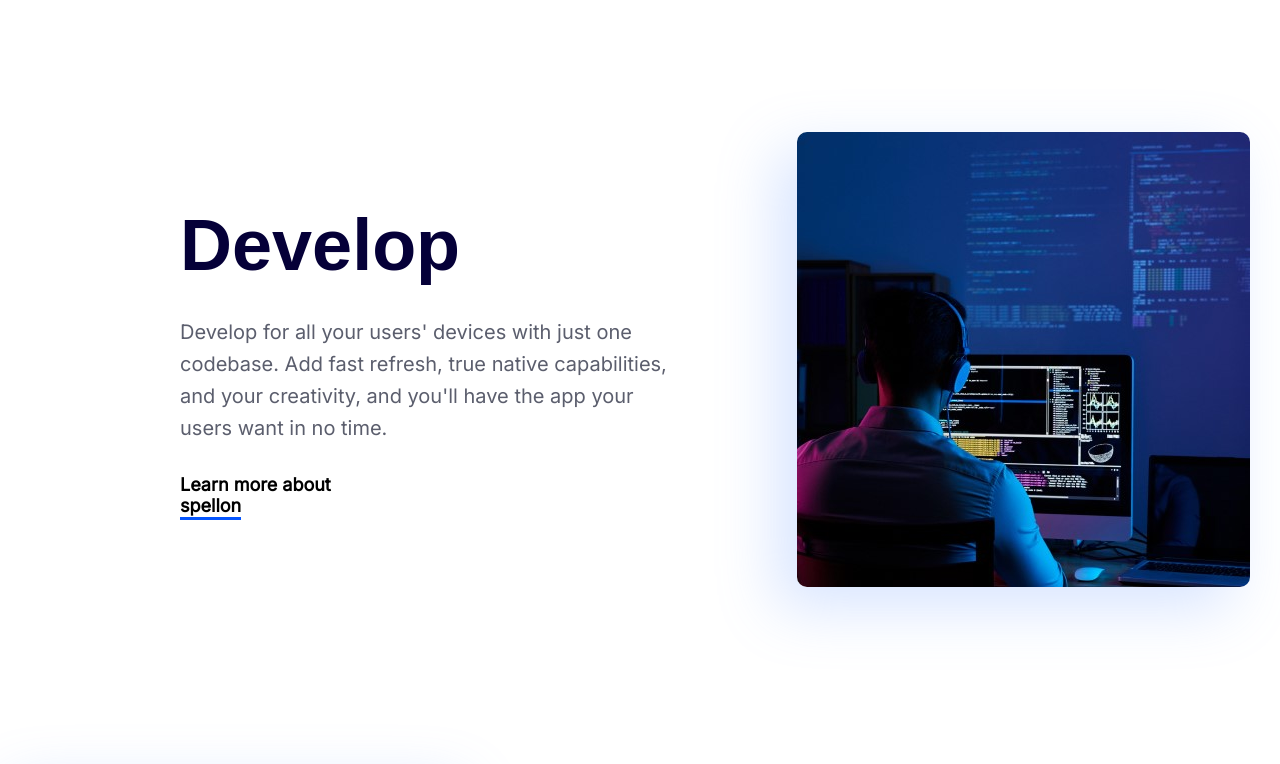
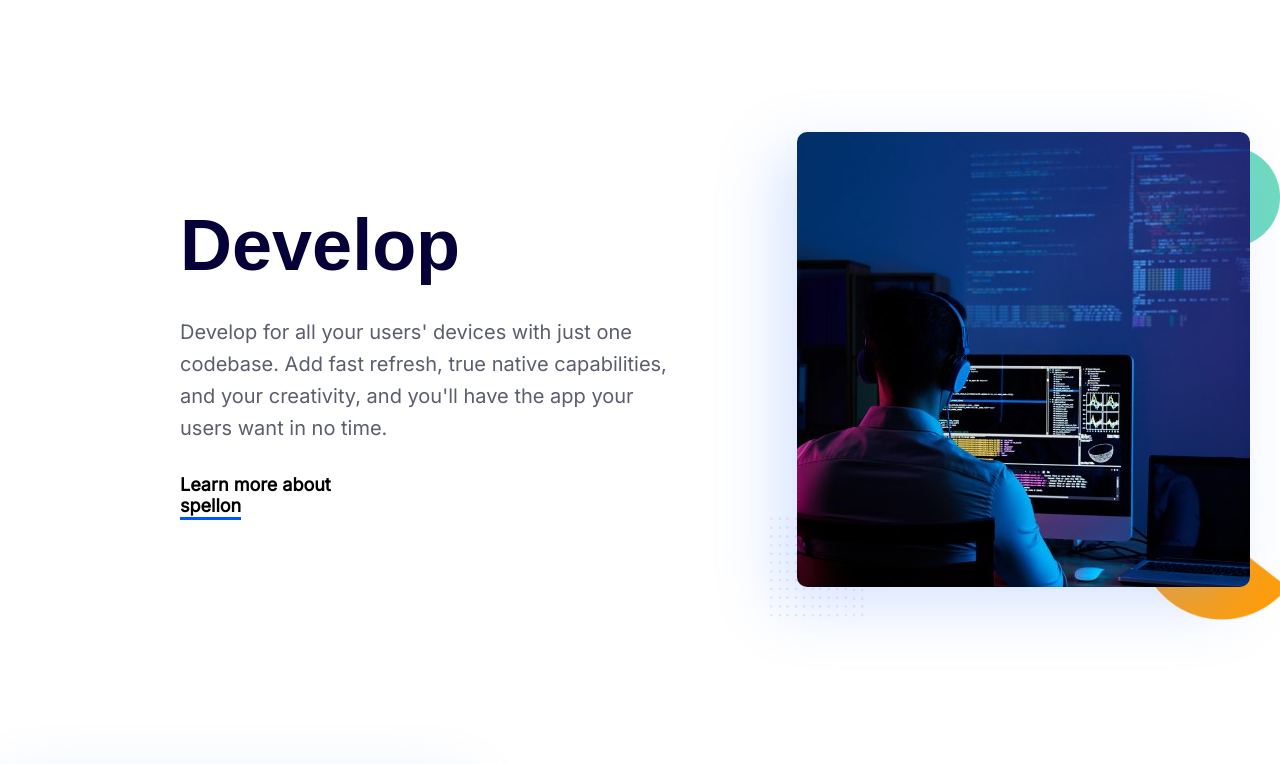
Before and after one commit to Dashanchik19/HelloUI, a plain HTML site: page index.html in a window 1280 px wide. Shown: the part 2140-2904 px from the top of the page. Drawn offline with Linux system fonts and the light colour scheme; the site is published under a folder, as on GitHub Pages, so addresses that start at the root find nothing.

Commit message:
Anything

```diff
--- a/css/style.css
+++ b/css/style.css
@@ -641,7 +641,7 @@
 }
 .develop__right::before {
   content: "";
-  background-image: url("/img/decor-dots.png");
+  background-image: url("../img/decor-dots.png");
   background-size: contain;
   background-repeat: no-repeat;
   background-position: center;
@@ -659,7 +659,7 @@
 }
 .develop__right::after {
   content: "";
-  background-image: url("/img/decor-green.png");
+  background-image: url("../img/decor-green.png");
   background-size: contain;
   background-repeat: no-repeat;
   background-position: center;
@@ -677,7 +677,7 @@
 }
 .develop__right .decor-yellow {
   content: "";
-  background-image: url("/img/decor-yellow.png");
+  background-image: url("../img/decor-yellow.png");
   background-size: contain;
   background-repeat: no-repeat;
   background-position: center;
```
